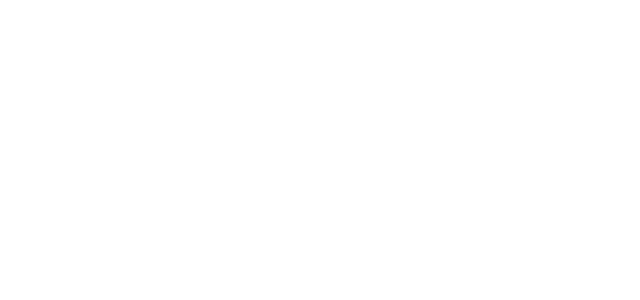
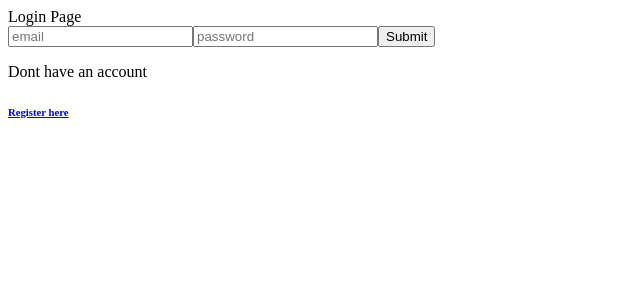
Before and after one commit to abdul-basith06/Django-react-User-CRUD, a React (Vite) app in the folder Frontend/frontend/: page / in a window 1280 px wide. Shown: the top 300 px of the page, without its empty margins (0-640 px from the left). Built offline with nearby package versions, Linux system fonts and the light colour scheme.

Commit message:
Initial login and signup page

```diff
--- a/Frontend/frontend/package.json
+++ b/Frontend/frontend/package.json
@@ -11,7 +11,8 @@
   },
   "dependencies": {
     "react": "^18.2.0",
-    "react-dom": "^18.2.0"
+    "react-dom": "^18.2.0",
+    "react-router-dom": "^6.22.3"
   },
   "devDependencies": {
     "@types/react": "^18.2.66",
--- a/Frontend/frontend/src/App.jsx
+++ b/Frontend/frontend/src/App.jsx
@@ -1,10 +1,22 @@
-
+import { BrowserRouter, Routes, Route } from 'react-router-dom'
 import './App.css'
+import Loginpage from './pages/Loginpage'
+import Signuppage from './pages/Signuppage'
 
 function App() {
 
   return (
     <>
+    <BrowserRouter>
+      <Routes>
+        <Route path="/" exact element={<Loginpage />}></Route>
+        <Route path='register/' exact element={<Signuppage />}></Route>
+
+
+
+
+      </Routes>
+    </BrowserRouter>
 
     </>
   )
--- /dev/null
+++ b/Frontend/frontend/src/components/Login.jsx
@@ -0,0 +1,19 @@
+import React from 'react'
+import { Link } from 'react-router-dom'
+
+const Login = () => {
+  return (
+    <div>
+        Login Page
+        <form>
+        <input type="text" placeholder='email'/>
+        <input type="text" placeholder='password'/>
+        <button type='submit'>Submit</button>
+        </form>
+<p>Dont have an account</p>
+<h6><Link to='register/'>Register here</Link></h6>
+    </div>
+  )
+}
+
+export default Login
--- /dev/null
+++ b/Frontend/frontend/src/components/Signup.jsx
@@ -0,0 +1,17 @@
+import React from 'react'
+
+const Signup = () => {
+  return (
+    <div>
+        <form action="">
+            <input type="text" placeholder='username'/>
+            <input type="email" placeholder='Email'/>
+            <input type="text" placeholder='Password'/>
+            <input type="text" placeholder='Confirm Password'/>
+            <button type='submit'>Submit</button>
+        </form>
+    </div>
+  )
+}
+
+export default Signup
--- /dev/null
+++ b/Frontend/frontend/src/pages/Loginpage.jsx
@@ -0,0 +1,12 @@
+import React from 'react'
+import Login from '../components/Login'
+
+const Loginpage = () => {
+  return (
+    <div>
+        <Login />
+    </div>
+  )
+}
+
+export default Loginpage
--- /dev/null
+++ b/Frontend/frontend/src/pages/Signuppage.jsx
@@ -0,0 +1,12 @@
+import React from 'react'
+import Signup from '../components/Signup'
+
+const Signuppage = () => {
+  return (
+    <div>
+        <Signup />
+    </div>
+  )
+}
+
+export default Signuppage
```
Also changed, not shown: Frontend/frontend/src/components/Navbar.jsx (added, +18 -0 lines), Frontend/frontend/src/pages/Adminpanelpage.jsx (added, +14 -0 lines), Frontend/frontend/src/pages/Homepagepage.jsx (added, +14 -0 lines), Frontend/frontend/src/admin/AdminPanel.jsx (added), Frontend/frontend/src/components/Home.jsx (added), 1 other file (tests, documents, lock files or other folders).
